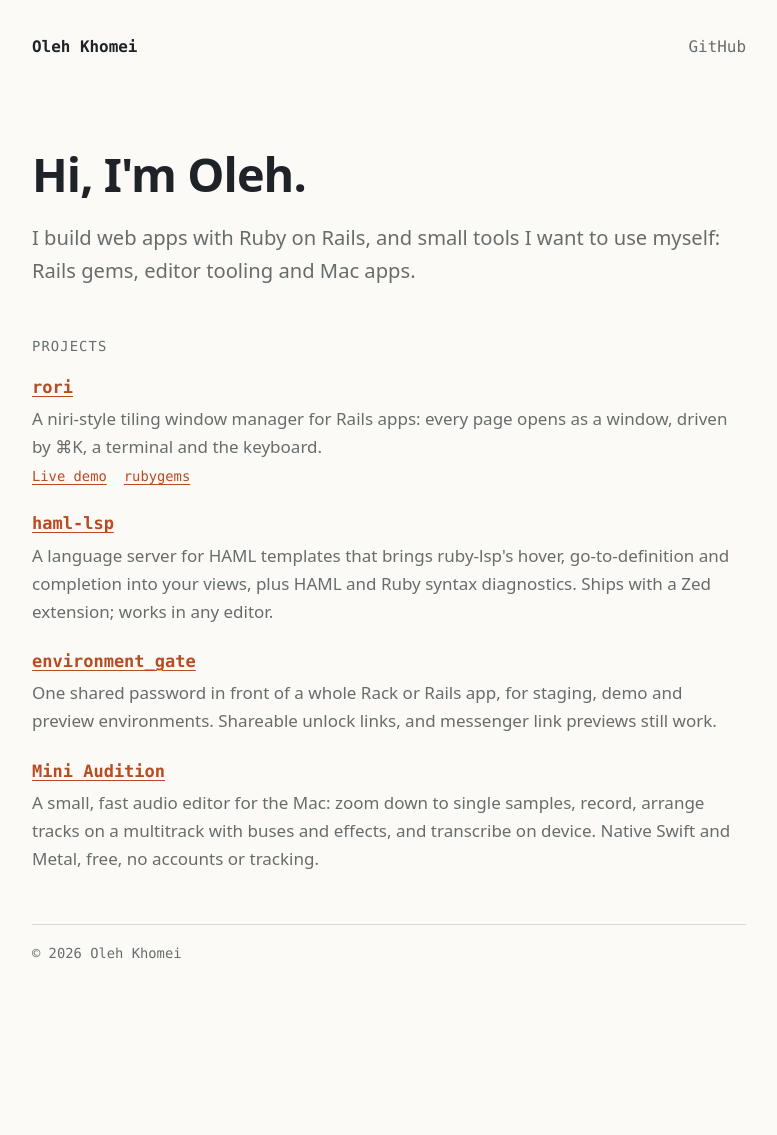
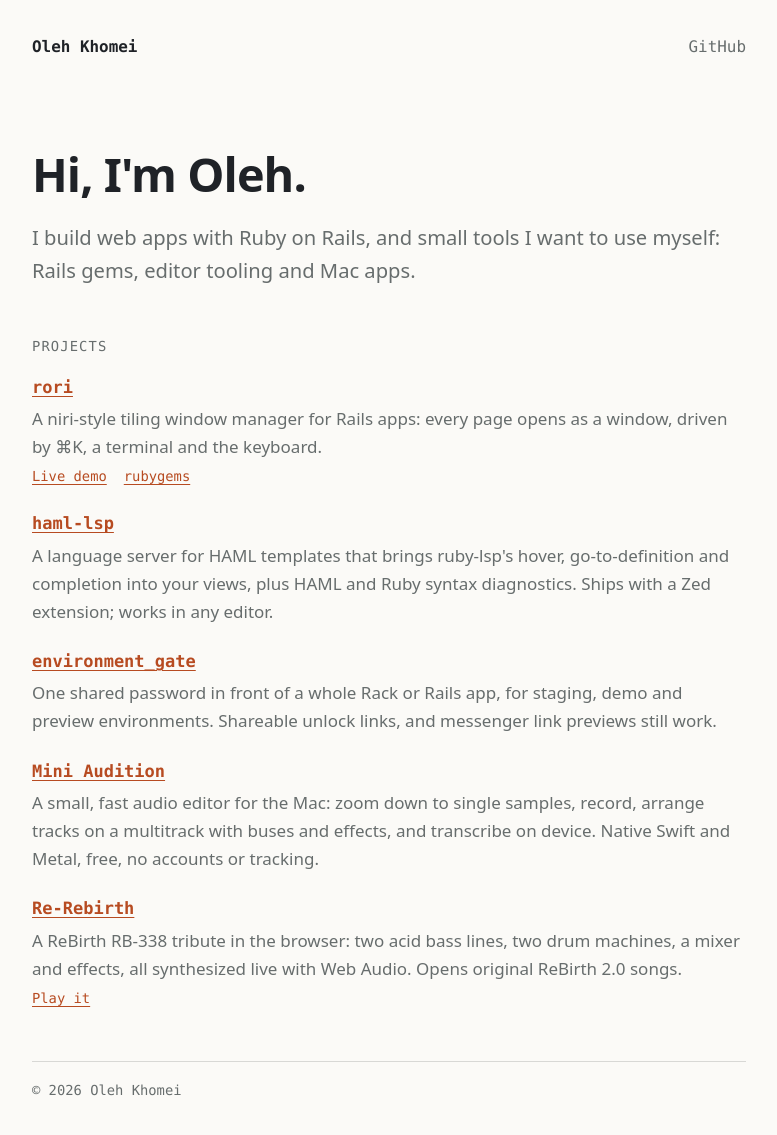
Before and after one commit to varyform/varyform.info, a Jekyll site: the page built from index.html, in a window 1280 px wide. Shown: the whole page, without its empty margins (251-1028 px from the left). Built offline with Jekyll 4.4.1, drawn with Linux system fonts in a browser that asks for light colours; before the commit the page ends 999 px from its top, so only the background shows below that.

Commit message:
List Re-Rebirth among the projects
It's playable in the browser, so the entry links straight to the live
version on my own domain as well as the source.

```diff
--- a/_data/projects.yml
+++ b/_data/projects.yml
@@ -31,3 +31,13 @@
     record, arrange tracks on a multitrack with buses and effects, and
     transcribe on device. Native Swift and Metal, free, no accounts or
     tracking.
+
+- name: Re-Rebirth
+  url: https://github.com/varyform/re-rebirth
+  about: >-
+    A ReBirth RB-338 tribute in the browser: two acid bass lines, two drum
+    machines, a mixer and effects, all synthesized live with Web Audio. Opens
+    original ReBirth 2.0 songs.
+  links:
+    - label: Play it
+      url: https://rb.varyform.info
```
